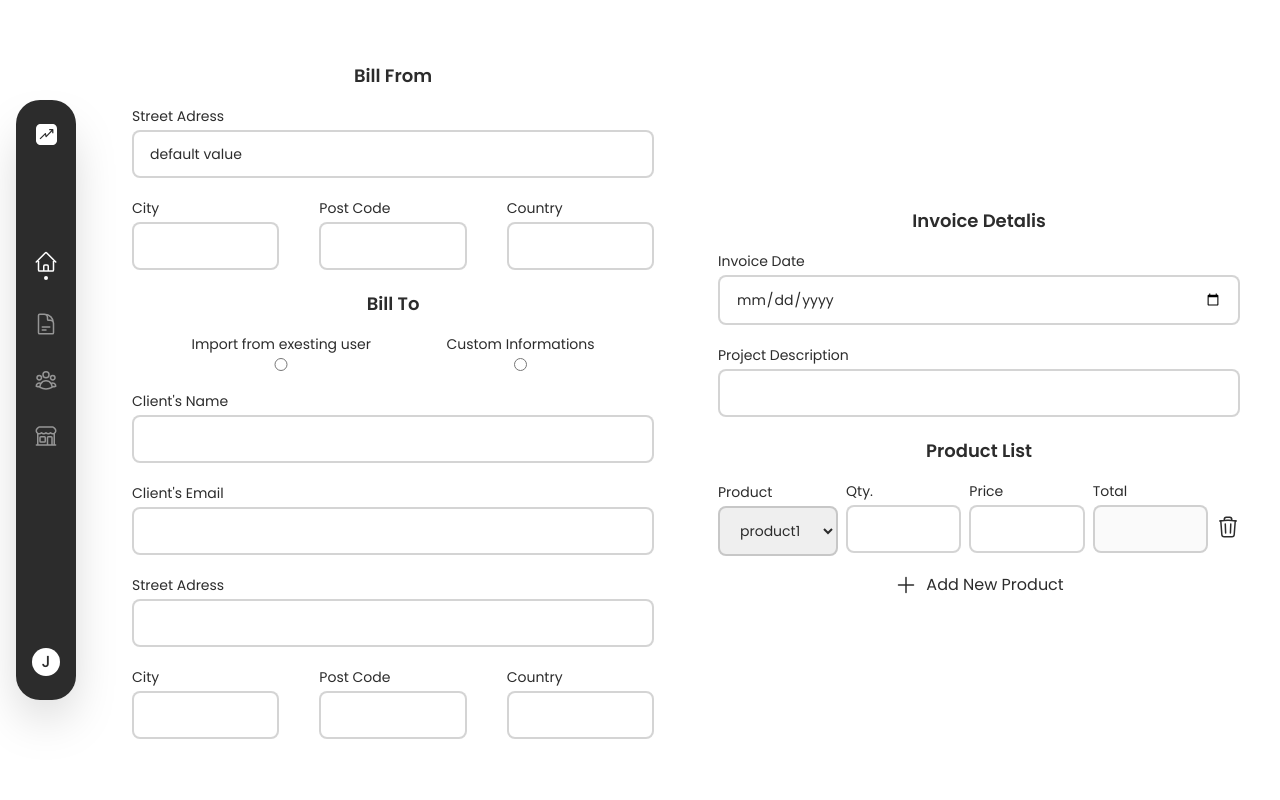
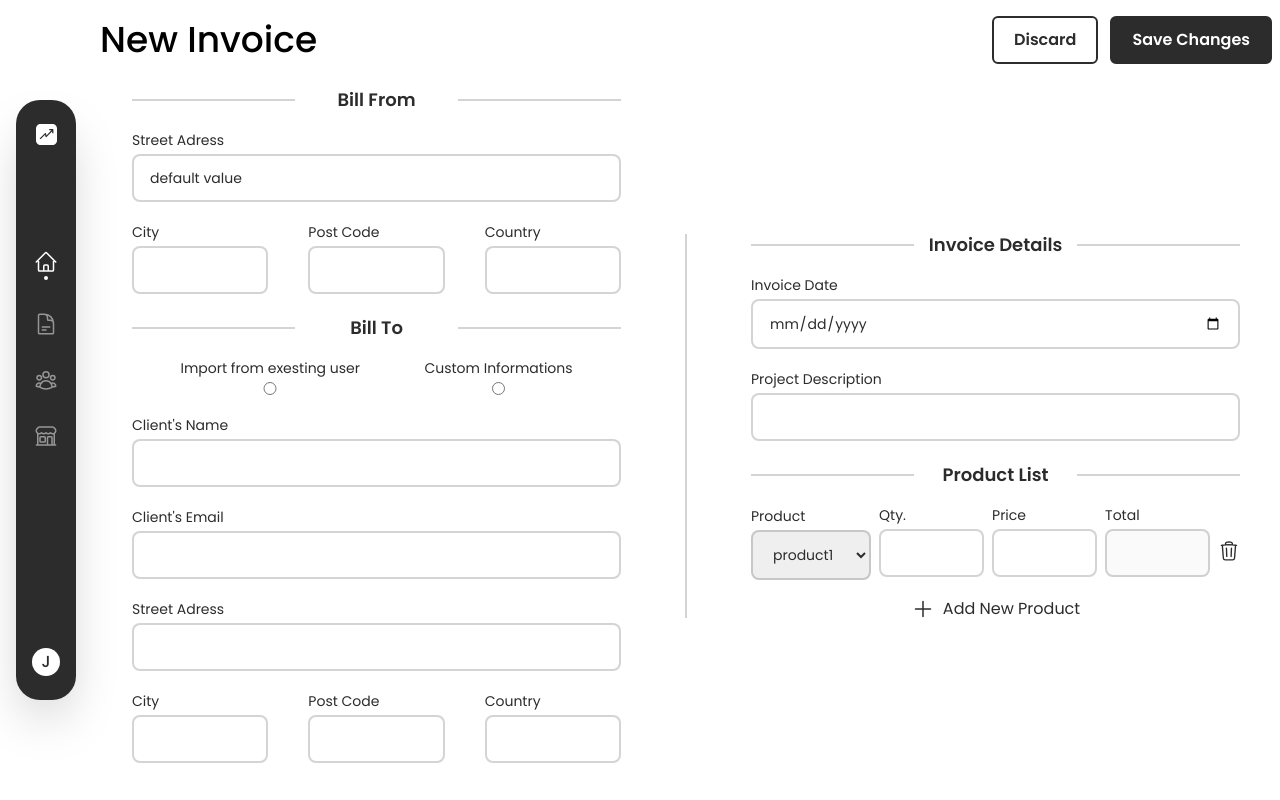
Before and after one commit to n53337/minvoicer, a React (Vite) app: page /invoices/new in a window 1280 px wide. Built offline with nearby package versions, Linux system fonts and the light colour scheme.

Commit message:
customers row

```diff
--- /dev/null
+++ b/src/components/Customers/CustomerRow.jsx
@@ -0,0 +1,21 @@
+const CustomerRow = ({ data }) => {
+  return (
+    <>
+      {data.map((row) => {
+        return (
+          <tr key={row.name}>
+            <td>{row.name}</td>
+            <td>{row.email}</td>
+            <td>{row.created}</td>
+            <td className="f-center gap-4">
+              <button className="btn btn-primary text-xs">Edit</button>
+              <button className="btn btn-accent text-xs">Delete</button>
+            </td>
+          </tr>
+        );
+      })}
+    </>
+  );
+};
+
+export default CustomerRow;
--- /dev/null
+++ b/src/components/Customers/ViewCustomer.jsx
@@ -0,0 +1,5 @@
+const ViewCustomer = () => {
+  return <div>ViewCustomer</div>;
+};
+
+export default ViewCustomer;
--- a/src/pages/customers/Customers.jsx
+++ b/src/pages/customers/Customers.jsx
@@ -1,5 +1,45 @@
+import { Link } from "react-router-dom";
+import CustomerRow from "../../components/Customers/CustomerRow";
+import AppSkeleton from "../../components/shared/AppSkeleton";
+import Table from "../../components/shared/Table";
+
 const Customers = () => {
-  return <div>Customers</div>;
+  const tableHead = ["Customer Name", "Email", "Created", "Actions"];
+
+  const tableData = [
+    {
+      name: "Rotto Clipper",
+      email: "test@email.com",
+      created: "03 Jan 2023",
+      id: "10",
+    },
+    {
+      name: "Product Clipper",
+      email: "test@email.com",
+      created: "03 Jan 2023",
+      id: "10",
+    },
+  ];
+
+  return (
+    <AppSkeleton
+      title="Customers"
+      utils={{
+        primary: <button className="btn btn-accent">Filter By Name</button>,
+        secondary: (
+          <Link to="new">
+            <button className="btn btn-primary">New Customer</button>
+          </Link>
+        ),
+      }}
+    >
+      <div className="max-h-full overflow-auto">
+        <Table tableHead={tableHead}>
+          <CustomerRow data={tableData} />
+        </Table>
+      </div>
+    </AppSkeleton>
+  );
 };
 
 export default Customers;
--- a/src/pages/invoices/NewInvoice.jsx
+++ b/src/pages/invoices/NewInvoice.jsx
@@ -10,15 +10,15 @@ import { Link } from "react-router-dom";
 const NewInvoice = () => {
   return (
     <AppSkeleton
-    // title="New Invoice"
-    // utils={{
-    //   primary: <button className="btn btn-accent">Discard</button>,
-    //   secondary: (
-    //     <Link>
-    //       <button className="btn btn-primary">Save Changes</button>
-    //     </Link>
-    //   ),
-    // }}
+      title="New Invoice"
+      utils={{
+        primary: <button className="btn btn-accent">Discard</button>,
+        secondary: (
+          <Link>
+            <button className="btn btn-primary">Save Changes</button>
+          </Link>
+        ),
+      }}
     >
       <div className="w-full h-full md:f-center">
         <form className="flex f-col md:flex-row items-center gap-8 md:gap-16 text-brown">
@@ -26,8 +26,12 @@ const NewInvoice = () => {
           <div className="flex-1 f-col gap-4 ">
             {/* Bill From */}
 
-            <span className="text-center ">
-              <p className="font-semibold text-lg">Bill From</p>
+            <span className="flex items-center">
+              <span className="h-0.5 flex-1 bg-brown-100"></span>
+              <p className="flex-1 font-semibold text-lg text-center">
+                Bill From
+              </p>
+              <span className="h-0.5 flex-1 bg-brown-100"></span>
             </span>
             <Input
               type="text"
@@ -42,8 +46,12 @@ const NewInvoice = () => {
 
             {/* Bill To */}
 
-            <span className="flex item-center justify-center">
-              <p className="font-semibold text-lg">Bill To</p>
+            <span className="flex items-center">
+              <span className="h-0.5 flex-1 bg-brown-100"></span>
+              <p className="flex-1 font-semibold text-lg text-center">
+                Bill To
+              </p>
+              <span className="h-0.5 flex-1 bg-brown-100"></span>
             </span>
 
             {/* Radio Select */}
@@ -63,10 +71,21 @@ const NewInvoice = () => {
             </div>
           </div>
 
+          <span className="h-0.5 w-2/3 md:w-0.5 md:h-96 bg-brown-100"></span>
+
           {/* Details */}
+
           <div className="flex-1 f-col gap-4">
-            <span className="text-center font-semibold text-lg">
-              Invoice Detalis
+            {/*  */}
+
+            {/* Invoice Details */}
+
+            <span className="flex items-center ">
+              <span className="h-0.5 flex-1 bg-brown-100"></span>
+              <p className="flex-1 font-semibold text-lg text-center">
+                Invoice Details
+              </p>
+              <span className="h-0.5 flex-1 bg-brown-100"></span>
             </span>
             <div className=" flex gap-2 md:gap-10 justify-between">
               <div className="flex-1">
@@ -74,8 +93,15 @@ const NewInvoice = () => {
               </div>
             </div>
             <Input type="text" label="Project Description" />
-            <span className="text-center font-semibold text-lg">
-              Product List
+
+            {/* Product List */}
+
+            <span className="flex items-center">
+              <span className="h-0.5 flex-1 bg-brown-100"></span>
+              <p className="flex-1 font-semibold text-lg text-center">
+                Product List
+              </p>
+              <span className="h-0.5 flex-1 bg-brown-100"></span>
             </span>
             <div className="flex items-center gap-2">
               <div className="f-col text-brown gap-1">
```
